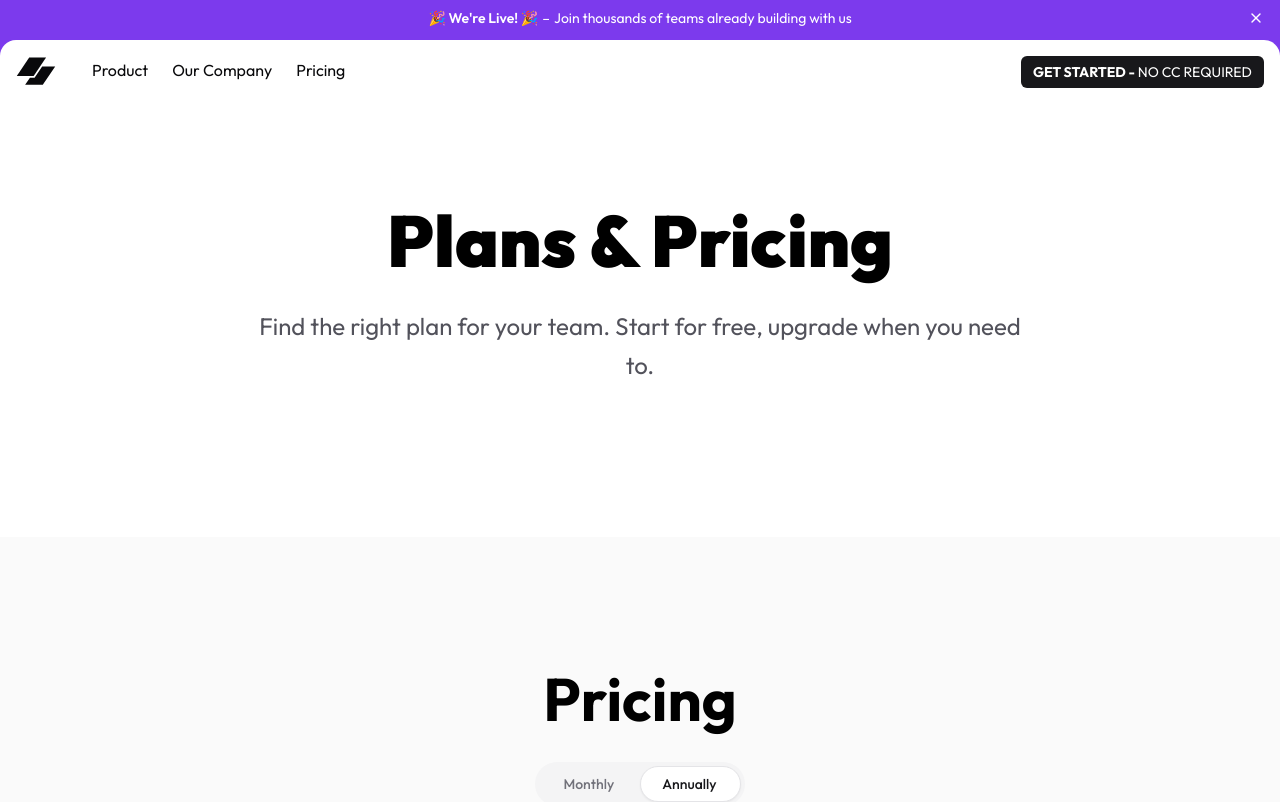
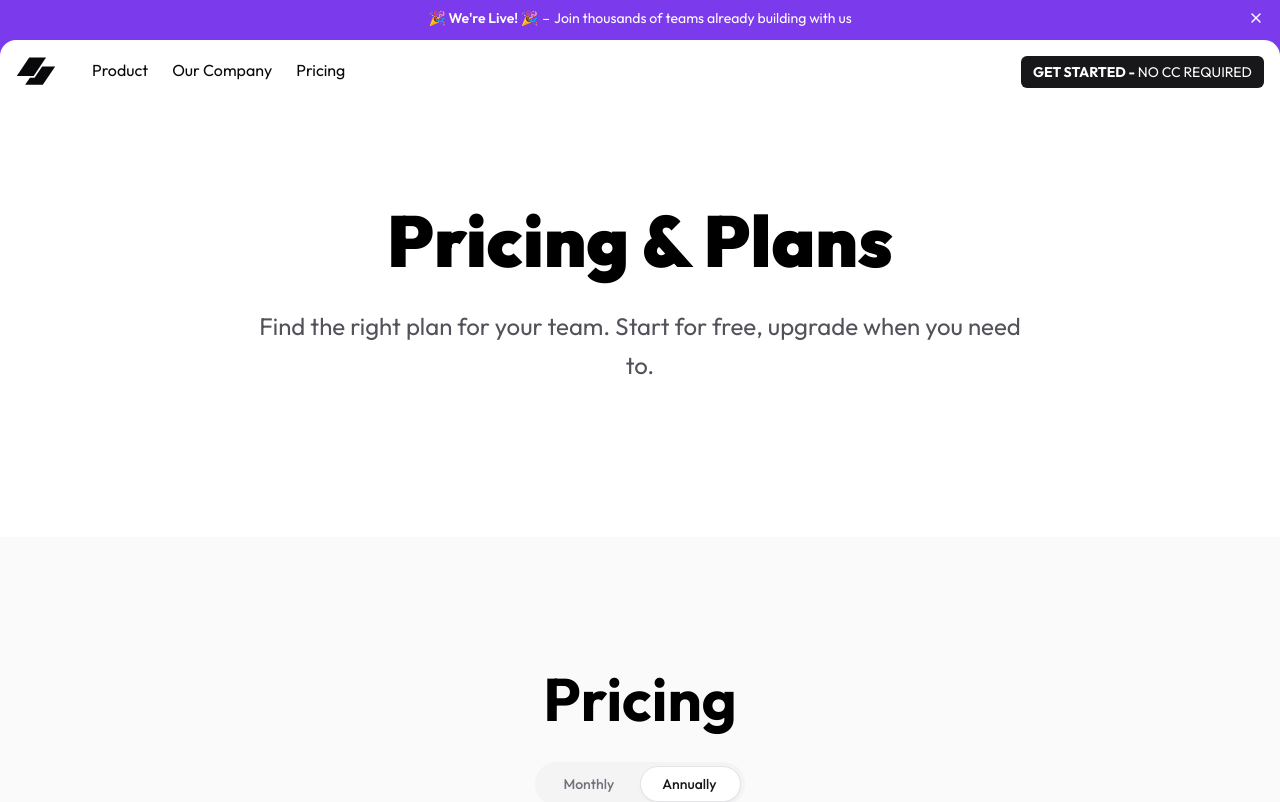
Before and after one commit to Vaibhavdixit1/saas-starter-nextjs-website, a Next.js app: page /pricing in a window 1280 px wide. Shown: the top 802 px of the page. Built offline with nearby package versions, Linux system fonts and the light colour scheme.

Commit message:
feat: update pricing page heading to 'Pricing & Plans'

```diff
--- a/src/pages/pricing.tsx
+++ b/src/pages/pricing.tsx
@@ -17,7 +17,7 @@ export default function Pricing() {
       <ExpandableNavBar links={NAV_LINKS}>
         <section className="relative flex flex-col items-center justify-center px-12 pb-24 pt-12 md:pb-32 md:pt-24">
           <h1 className="max-w-4xl text-center text-4xl font-black leading-[1.15] md:text-7xl md:leading-[1.15]">
-            Plans & Pricing
+            Pricing & Plans
           </h1>
           <p className="mx-auto my-4 max-w-3xl text-center text-base leading-relaxed md:my-6 md:text-2xl md:leading-relaxed text-zinc-600">
             Find the right plan for your team. Start for free, upgrade when you need to.
```
